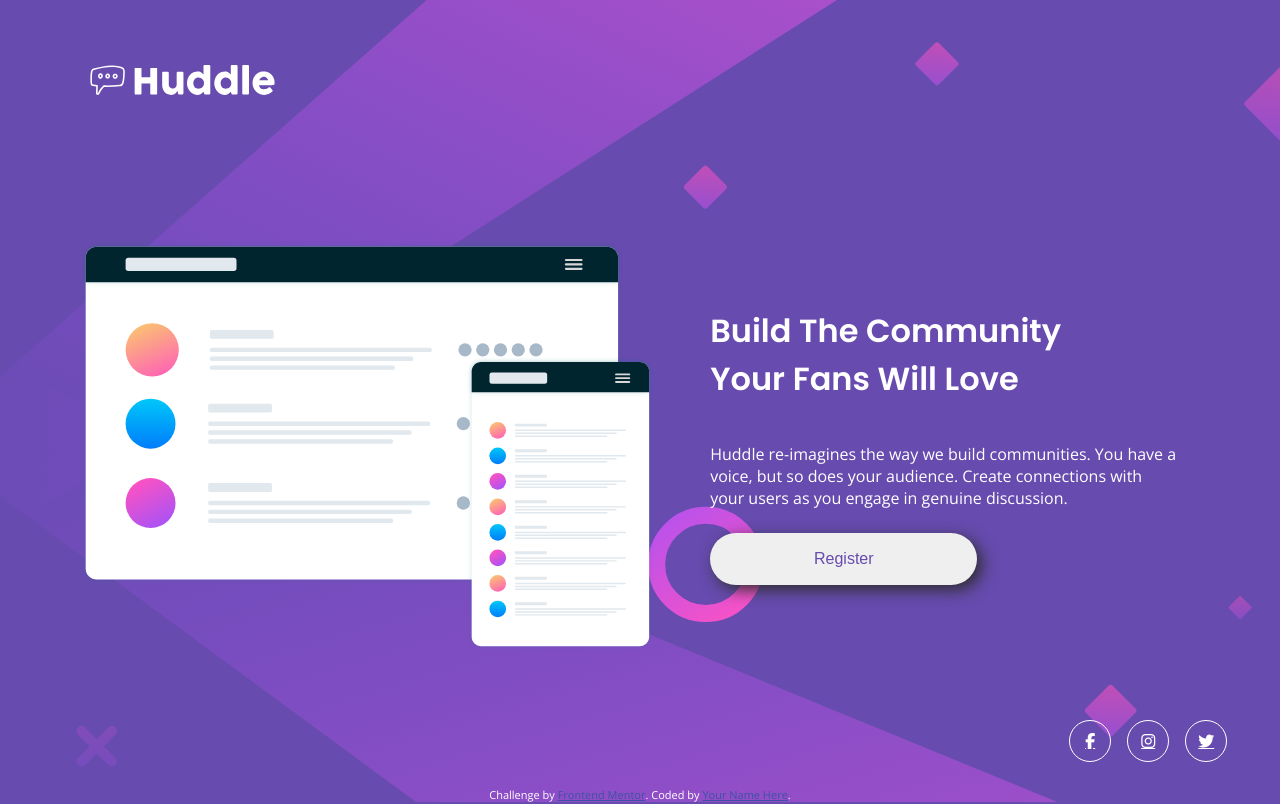
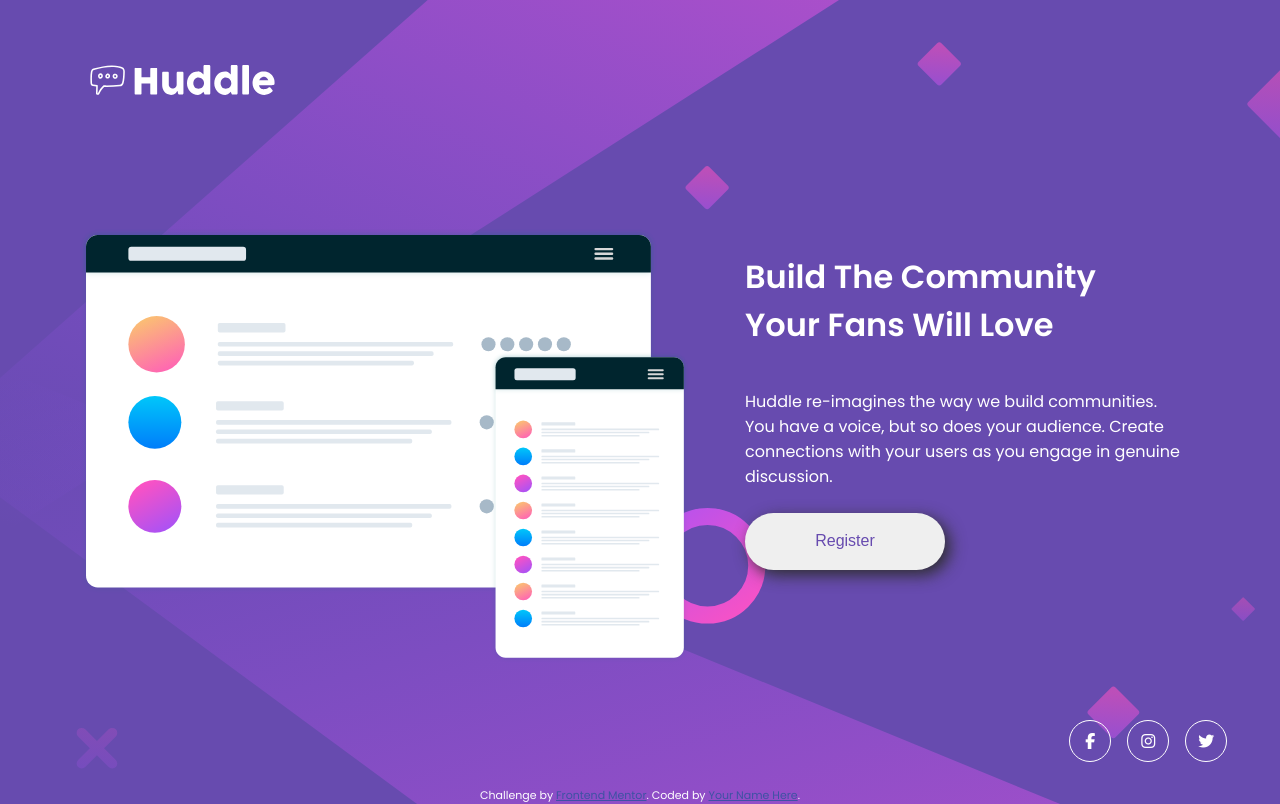
Before and after one commit to wfarre/huddle-landing-page-with-single-introductory-section-master, a plain HTML site: page index.html in a window 1280 px wide. Drawn offline with nearby package versions, Linux system fonts and the light colour scheme.

Commit message:
correct css

```diff
--- a/styles.css
+++ b/styles.css
@@ -16,10 +16,12 @@ body {
     background-size:contain;
     color: #FFF;
     font-family: 'Open Sans', sans-serif;
+    font-family: 'Poppins', sans-serif;
+    font-weight: 400;
+
 }
 
 @media all and (min-width: 520px) {
-
     html {
         font-size: 24px;
     }
@@ -113,6 +115,8 @@ p {
     font-size: 1.5rem;
     font-family: 'Poppins', sans-serif;
 
+    font-weight: 700;
+
     /* margin: 0; */
 }
 
@@ -203,7 +207,9 @@ p {
     }
 
     .hero__details {
+        margin-top: 3.56rem;
         width: 45%;
+        align-self: flex-start;
     }
 
     .hero__details__header {
@@ -220,14 +226,18 @@ p {
 
     .hero .image {
         height: 31.25rem;
-        /* height: auto; */
-        width: 55%;
-        /* width: 43.75rem; */
+        width: 63%;
+    }
+
+    .btn{
+        width: 12.5rem;
+        height: 3.56rem;
     }
 
     .btn--sns {
         height: 2.5rem;
         width: 2.5rem;
+        text-decoration: none;
     }
 
     i {
```
